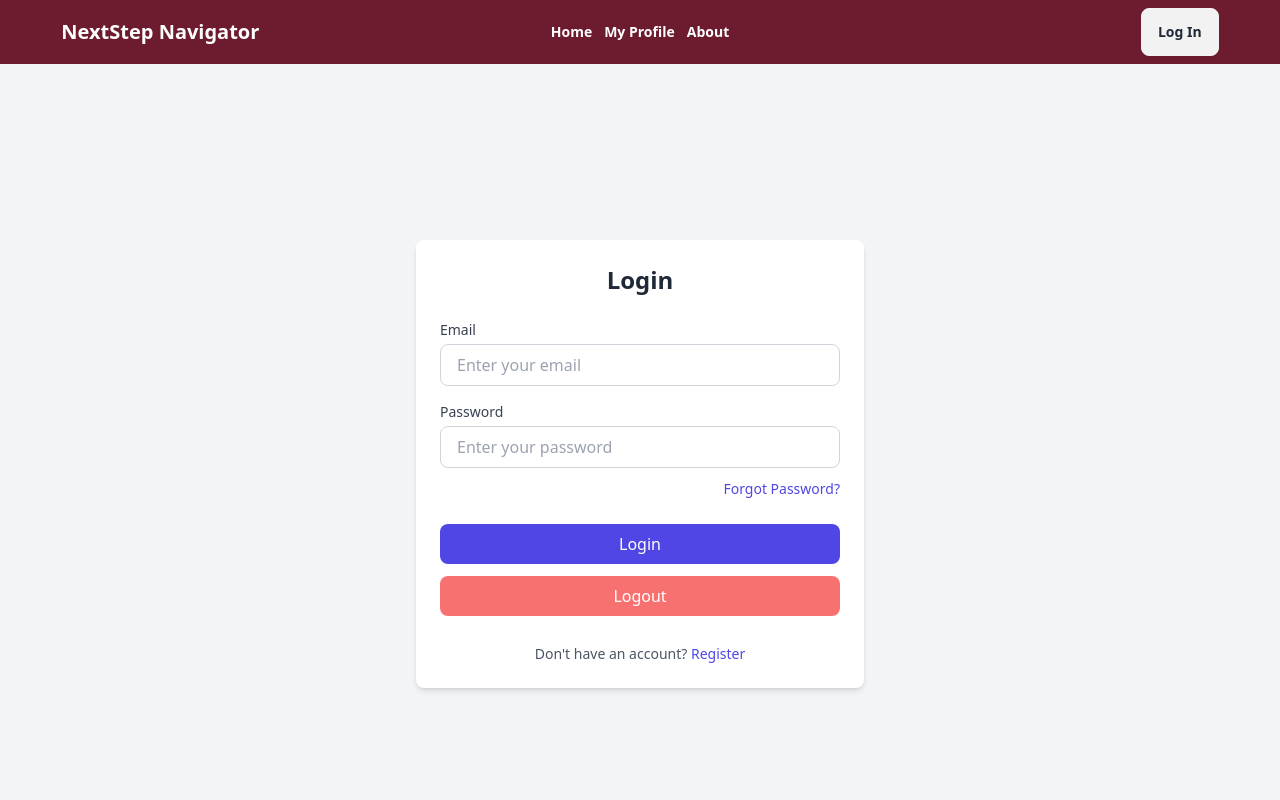
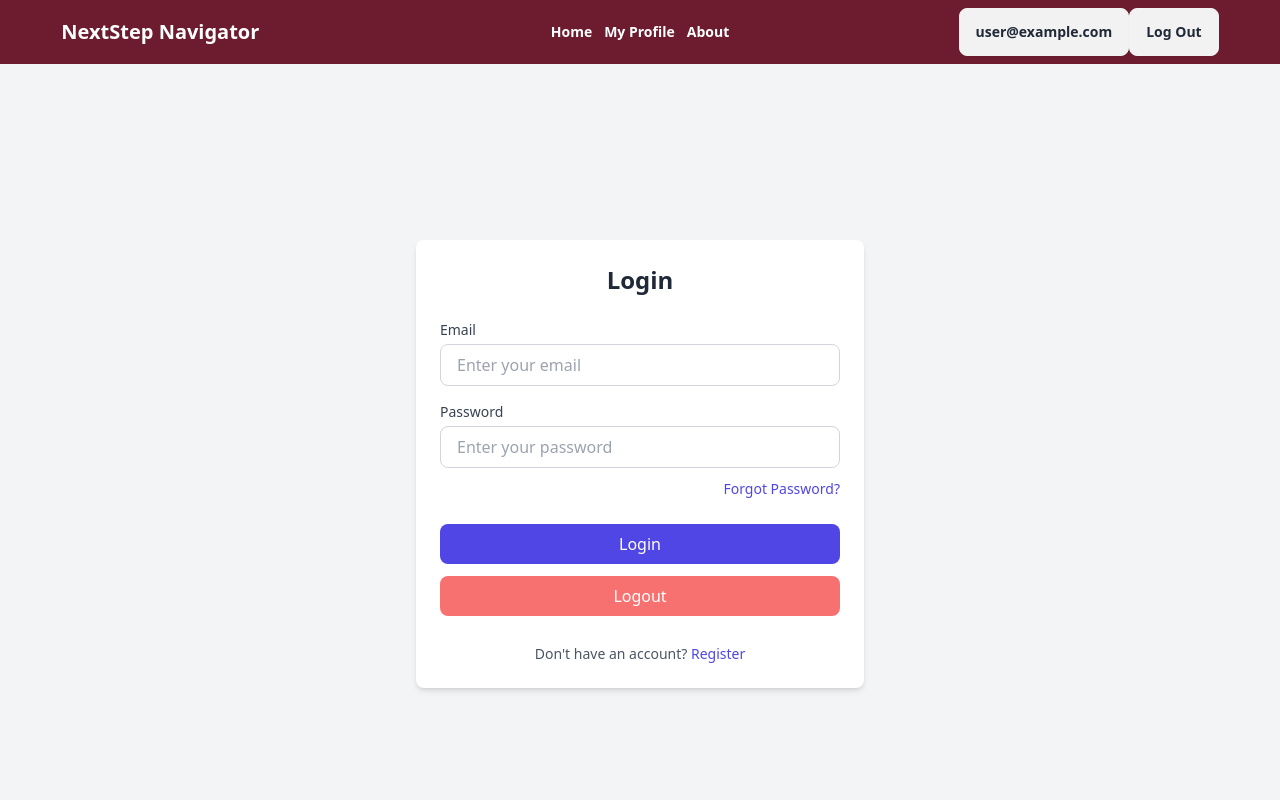
Before and after one commit to RokibulAlom-hub/Next-Step-Navigator-Web-App, a React (Vite) app: page /login in a window 1280 px wide. Shown: the top 800 px of the page. Built offline with nearby package versions, Linux system fonts and the light colour scheme; no server answers; sample sign-in values are in the browser's storage.

Commit message:
private route created nicely

```diff
--- a/src/Layouts/Navbar/Navbar.jsx
+++ b/src/Layouts/Navbar/Navbar.jsx
@@ -1,6 +1,11 @@
+import { useContext } from "react";
 import { Link, NavLink } from "react-router-dom";
+import { Authcontext } from "../../Provider/Authprovider";
 
 const Navbar = () => {
+    const {user,userLogout} = useContext(Authcontext)
+    console.log(user);
+
     return (
         <div className="bg-[#6C1C2E] text-white">
             <div className="navbar w-11/12 mx-auto ">
@@ -39,7 +44,14 @@ const Navbar = () => {
                     </ul>
                 </div>
                 <div className="navbar-end">
-                    <Link to='/login' className="btn">Log In</Link >
+                    {
+                        user ?
+                        <div>
+                            <div className="btn">{user.email}</div>
+                            <Link onClick={userLogout} to='/login' className="btn">Log Out</Link >
+                        </div>
+                        :<Link to='/login' className="btn">Log In</Link >
+                    }
                 </div>
 
             </div>
--- /dev/null
+++ b/src/Route/PrivateRoute/PrivateRoute.jsx
@@ -0,0 +1,16 @@
+import { useContext } from "react";
+import { Authcontext } from "../../Provider/Authprovider";
+import { Navigate } from "react-router-dom";
+
+const PrivateRoute = ({ children }) => {
+    const { user } = useContext(Authcontext);
+
+    if (user) {
+        return children;
+    }
+    return <Navigate to='/login'></Navigate>
+
+
+};
+
+export default PrivateRoute;
--- a/src/Route/Routes.jsx
+++ b/src/Route/Routes.jsx
@@ -6,6 +6,7 @@ import DetailsPage from "../Pages/DetailsPage/DetailsPage";
 import Login from "../Pages/LoginPage/Login";
 import Register from "../Pages/RegisterPage/Register";
 import About from "../Layouts/About/About";
+import PrivateRoute from "./PrivateRoute/PrivateRoute";
 
 
 const router = createBrowserRouter([
@@ -13,36 +14,38 @@ const router = createBrowserRouter([
     path: "/",
     element: <MainLayouts></MainLayouts>,
     errorElement: <ErrorPage></ErrorPage>,
-      children:[
+    children: [
       {
-            path:'/',
-            element:<Home></Home>,
-            loader:()=> fetch('/Services.json')
+        path: '/',
+        element: <Home></Home>,
+        loader: () => fetch('/Services.json')
       },
       {
-          path:'/details/:id',
-          element:<DetailsPage></DetailsPage>,
-          loader:async({params}) => {
-            const res= await fetch('/Services.json')
+        path: '/details/:id',
+        element: <PrivateRoute>
+          <DetailsPage></DetailsPage>
+        </PrivateRoute>,
+        loader: async ({ params }) => {
+          const res = await fetch('/Services.json')
           const data = await res.json();
 
           const singleData = data.find(d => d.id == params.id)
           console.log(singleData);
 
-            return{singleData}
+          return { singleData }
         }
       },
       {
-          path:'/login',
-          element:<Login></Login>
+        path: '/login',
+        element: <Login></Login>
       },
       {
-          path:'/register',
-          element:<Register></Register>
+        path: '/register',
+        element: <Register></Register>
       },
       {
-          path:"/About",
-          element:<About></About>
+        path: "/About",
+        element: <About></About>
       }
     ]
   },
```
Lines whose indentation alone changed are shown as unchanged.
